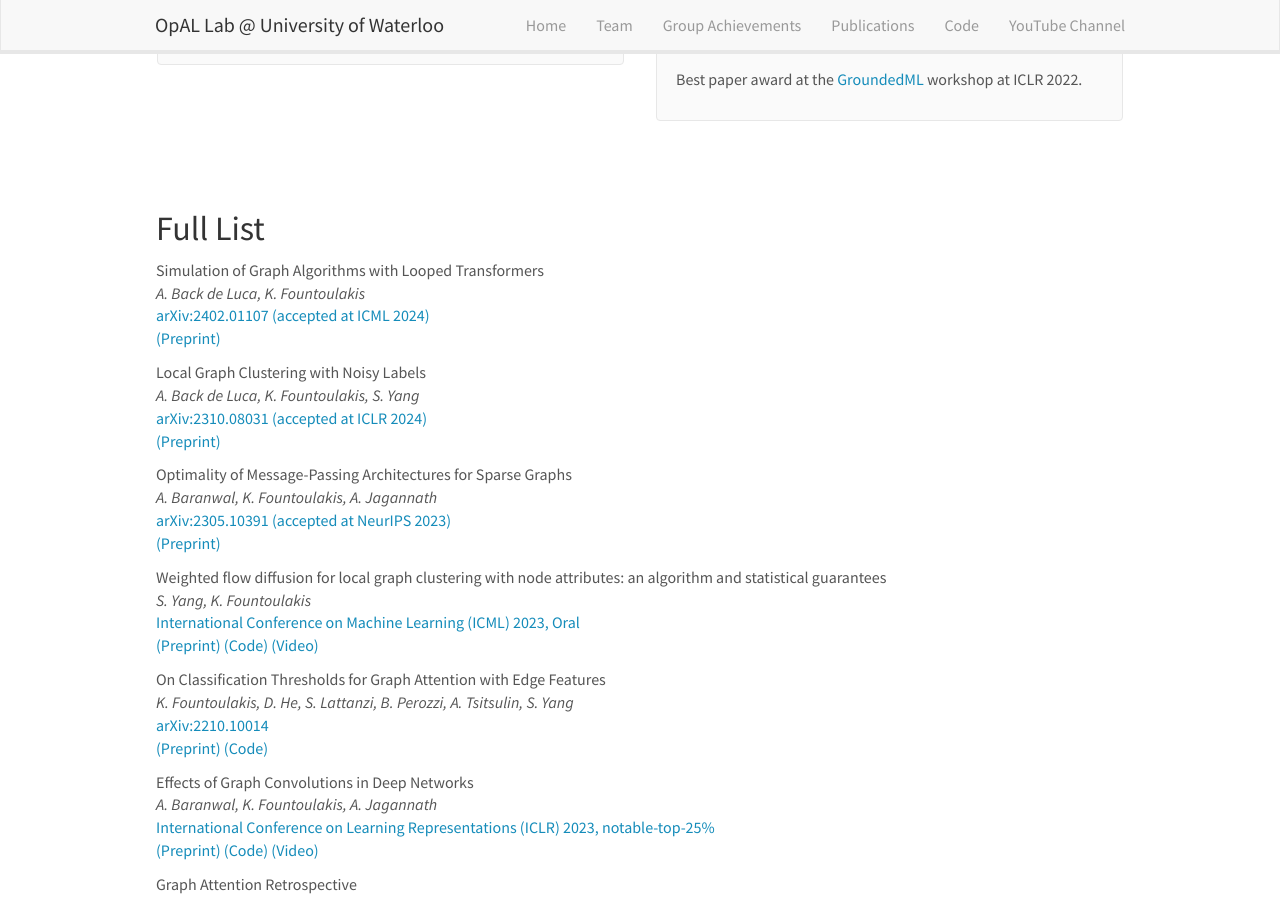
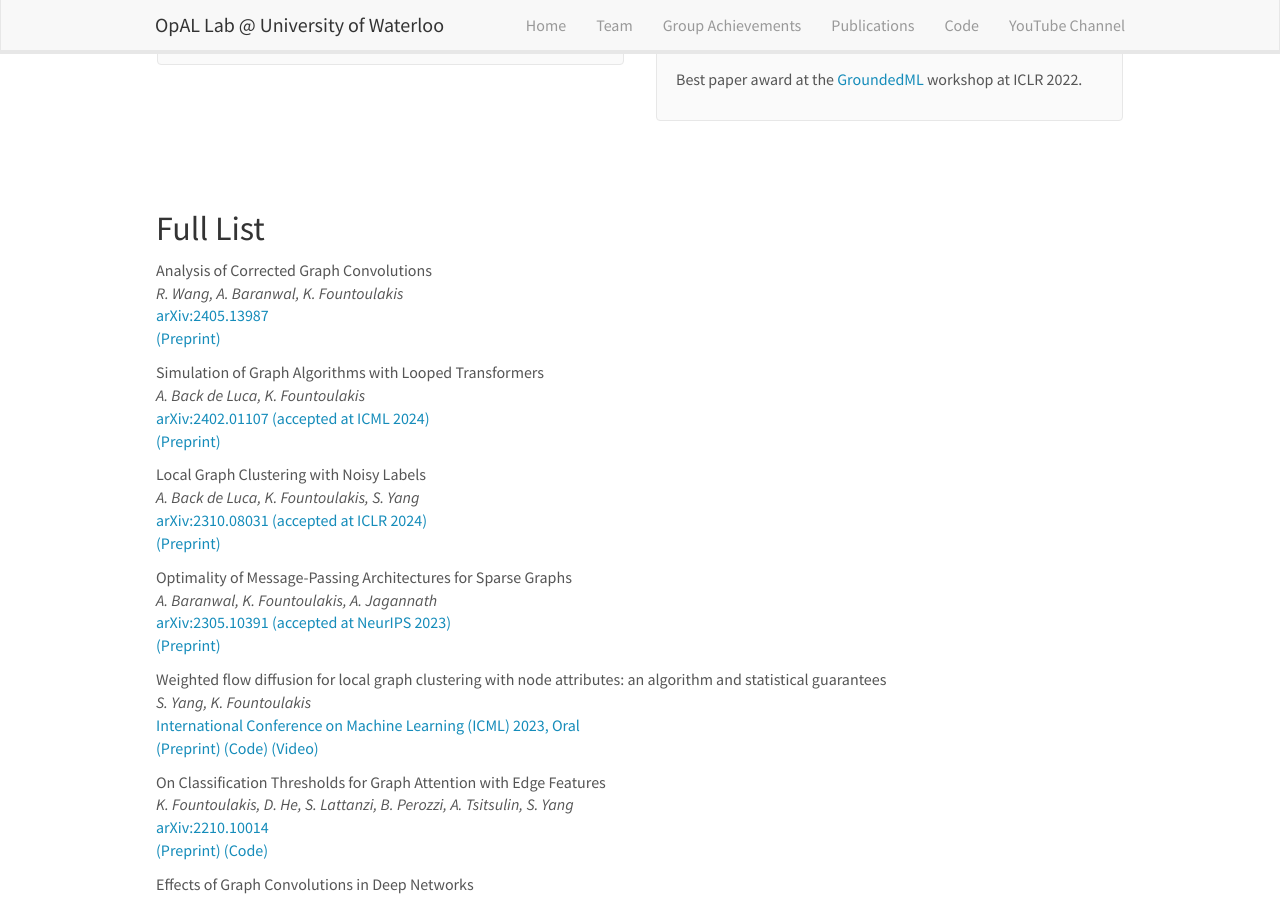
Before and after one commit to opallab/opallab.github.io, a Jekyll site: the page built from _pages/publications.md, in a window 1280 px wide and 900 px high, scrolled down 1667 px. Built offline with Jekyll 4.4.1, drawn with Linux system fonts in a browser that asks for light colours; nearby versions of some CDN libraries.

Commit message:
analysis of corrected graph convolution

```diff
--- a/_data/news.yml
+++ b/_data/news.yml
@@ -1,3 +1,6 @@
+- date: 24 May 2024
+  headline: "New paper: <a href='https://arxiv.org/abs/2405.13987</a>. "
+
 - date: 4 May 2024
   headline: "Our paper <a href='https://arxiv.org/abs/2402.01107'>Simulation of Graph Algorithms with Looped Transformers</a> was accepted at ICML 2024."
 
--- a/_data/publist.yml
+++ b/_data/publist.yml
@@ -1,3 +1,25 @@
+- title: "Analysis of Corrected Graph Convolutions"
+  image:
+  description:
+  authors: R. Wang, A. Baranwal, K. Fountoulakis
+  link:
+    url: https://arxiv.org/abs/2405.13987
+    display: arXiv:2405.13987
+  highlight: 0
+  news2:
+  code:
+    url:
+    display:
+  slides:
+    url:
+    display:
+  video:
+    url:
+    display:
+  preprint:
+    url: https://arxiv.org/abs/2405.13987
+    display: (Preprint)
+
 - title: "Simulation of Graph Algorithms with Looped Transformers"
   image: looped_transformer.jpg
   description: The execution of graph algorithms using neural networks has recently attracted significant interest due to promising empirical progress. This motivates further understanding of how neural networks can replicate reasoning steps with relational data. In this work, we study the ability of transformer networks to simulate algorithms on graphs from a theoretical perspective. The architecture that we utilize is a looped transformer with extra attention heads that interact with the graph. We prove by construction that this architecture can simulate algorithms such as Dijkstra's shortest path algorithm, Breadth- and Depth-First Search, and Kosaraju's strongly connected components algorithm. The width of the network does not increase with the size of the input graph, which implies that the network can simulate the above algorithms for any graph. Despite this property, we show that there is a limit to simulation in our solution due to finite precision. Finally, we show a Turing Completeness result with constant width when the extra attention heads are utilized.
```
